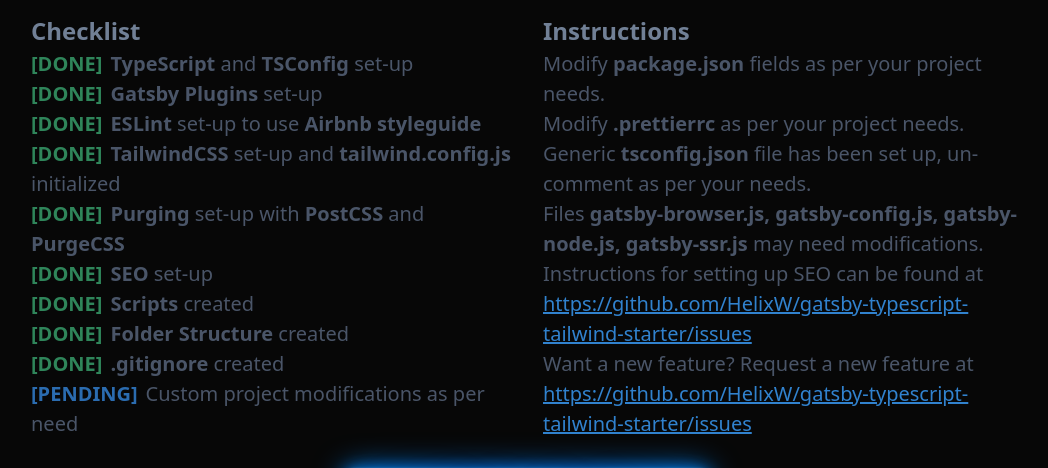
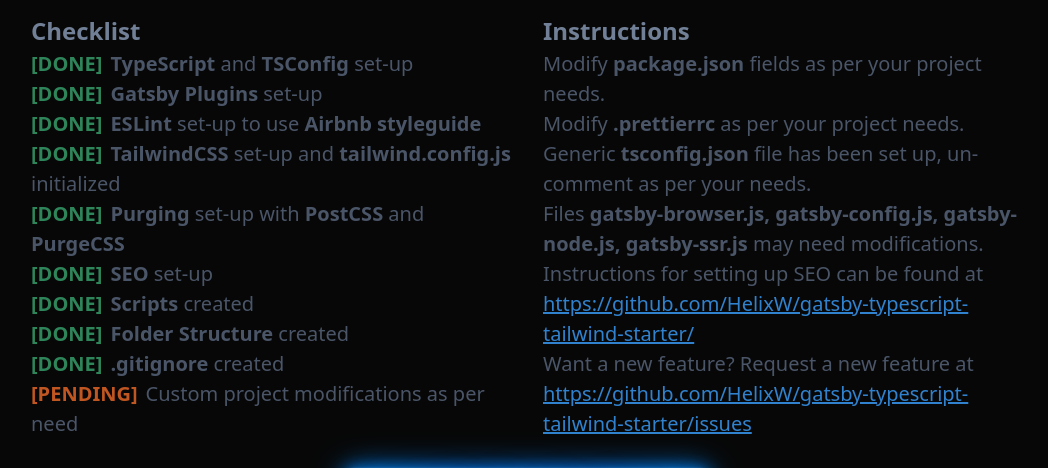
Before and after one commit to HelixW/gatsby-typescript-tailwind-starter, a Gatsby site: page / in a window 1280 px wide. Shown: the part 89-557 px from the top of the page, without its empty margins (113-1161 px from the left). Built offline with nearby package versions, Linux system fonts and the light colour scheme; Gatsby itself is replaced by a stand-in of ours.

Commit message:
fix: image and title modified (#6)
Signed-off-by: HelixW <shreyas.2000@hotmail.com>

```diff
--- a/gatsby-config.js
+++ b/gatsby-config.js
@@ -1,6 +1,6 @@
 module.exports = {
   siteMetadata: {
-    title: 'Gatsby Typescript Tailwind Starter',
+    title: 'Gatsby Starter',
     description:
       'A Starter Template for projects configured with Gatsby + TypeScript + Tailwind',
     author: '@helixw',
--- a/src/components/seo.tsx
+++ b/src/components/seo.tsx
@@ -2,7 +2,7 @@
 import { Helmet } from 'react-helmet'
 import { useStaticQuery, graphql } from 'gatsby'
 
-interface SEOProps {
+interface IProps {
   description?: string
   lang?: string
   image?: { src: string; height: string; width: string }
@@ -10,13 +10,13 @@
   pathname?: string
 }
 
-const SEO: React.FC<SEOProps> = ({
+const SEO: React.FC<IProps> = ({
   description,
   lang,
   image: metaImage,
   title,
   pathname,
-}: SEOProps) => {
+}: IProps) => {
   const { site } = useStaticQuery(
     graphql`
       query {
--- /dev/null
+++ b/src/index.d.ts
@@ -0,0 +1 @@
+declare module '*.png'
--- a/src/pages/index.tsx
+++ b/src/pages/index.tsx
@@ -1,10 +1,22 @@
 import * as React from 'react'
 
 import SEO from '../components/seo'
+import image from '../images/social-preview.png'
 
-const App: React.FC = () => (
+const App: React.FC = () => {
+  const socialPreview: {
+    src: string
+    height: string
+    width: string
+  } = {
+    src: image,
+    height: '630',
+    width: '1200',
+  }
+
+  return (
     <>
-    <SEO title="Home Page" />
+      <SEO title="Home" image={socialPreview} />
       <header className="flex justify-center items-center my-4">
         <h1 className="container text-4xl text-gray-700 text-center">
           <span>Starter for </span>
@@ -115,7 +127,7 @@
               <span> created</span>
             </li>
             <li>
-            <span className="uppercase font-bold text-blue-700 mr-2">
+              <span className="uppercase font-bold text-orange-700 mr-2">
                 [pending]
               </span>
               <span>Custom project modifications as per need</span>
@@ -141,7 +153,8 @@
             <li>
               <span>Files </span>
               <span className="font-bold">
-              gatsby-browser.js, gatsby-config.js, gatsby-node.js, gatsby-ssr.js
+                gatsby-browser.js, gatsby-config.js, gatsby-node.js,
+                gatsby-ssr.js
               </span>
               <span> may need modifications.</span>
             </li>
@@ -153,7 +166,7 @@
                 rel="noopener noreferrer"
                 className="text-blue-600 underline cursor-pointer"
               >
-              https://github.com/HelixW/gatsby-typescript-tailwind-starter/issues
+                https://github.com/HelixW/gatsby-typescript-tailwind-starter/
               </a>
             </li>
             <li>
@@ -177,5 +190,6 @@
       </main>
     </>
   )
+}
 
 export default App
--- a/tsconfig.json
+++ b/tsconfig.json
@@ -50,7 +50,7 @@
     // "rootDirs": [],                        /* List of root folders whose combined content represents the structure of the project at runtime. */
     // "typeRoots": [],                       /* List of folders to include type definitions from. */
     // "types": [],                           /* Type declaration files to be included in compilation. */
-    // "allowSyntheticDefaultImports": true,  /* Allow default imports from modules with no default export. This does not affect code emit, just typechecking. */
+    "allowSyntheticDefaultImports": false /* Allow default imports from modules with no default export. This does not affect code emit, just typechecking. */,
     "esModuleInterop": true /* Enables emit interoperability between CommonJS and ES Modules via creation of namespace objects for all imports. Implies 'allowSyntheticDefaultImports'. */,
     // "preserveSymlinks": true,              /* Do not resolve the real path of symlinks. */
     // "allowUmdGlobalAccess": true,          /* Allow accessing UMD globals from modules. */
```
Also changed, not shown: src/images/social-preview.png (added). Lines whose indentation alone changed are shown as unchanged.
